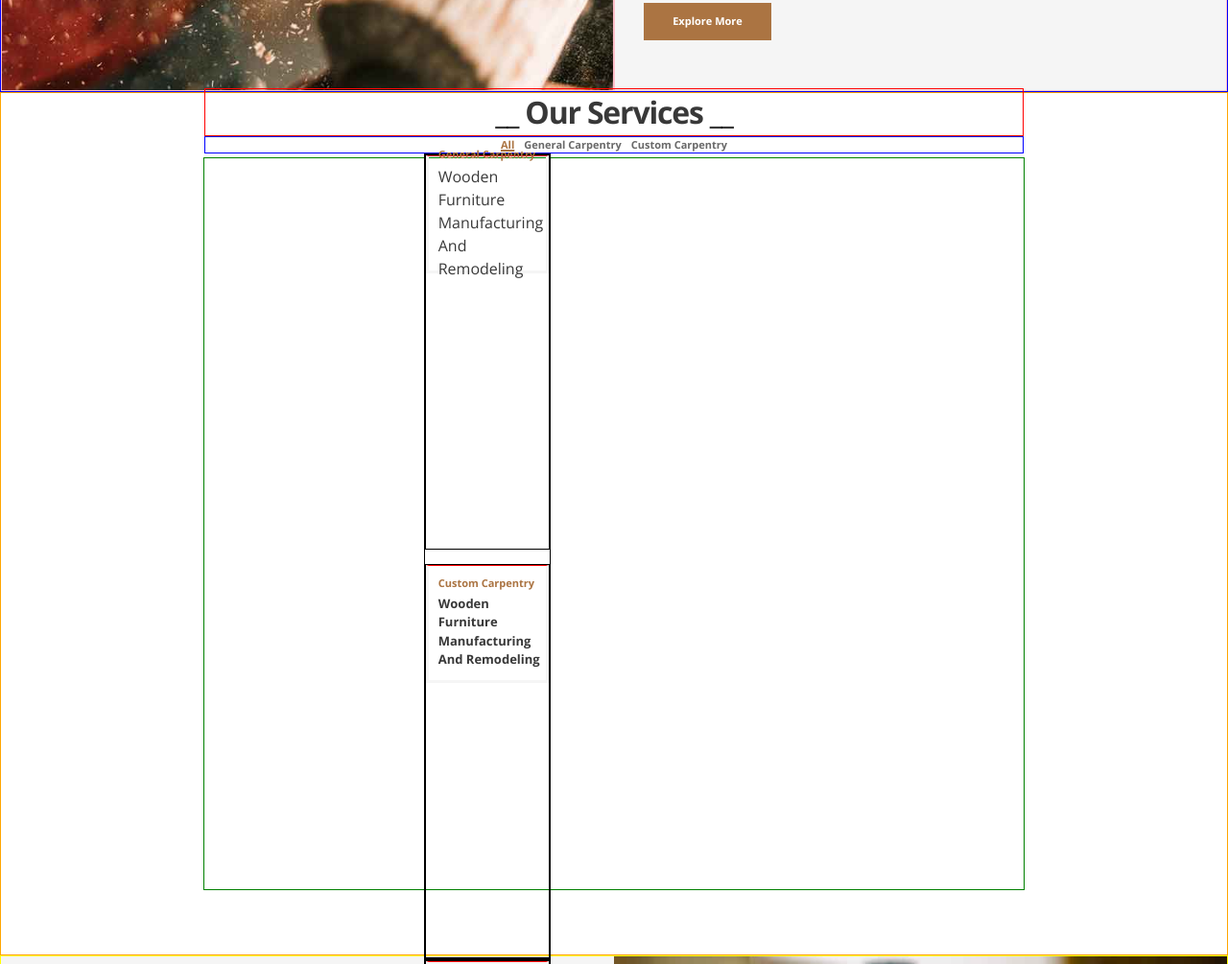
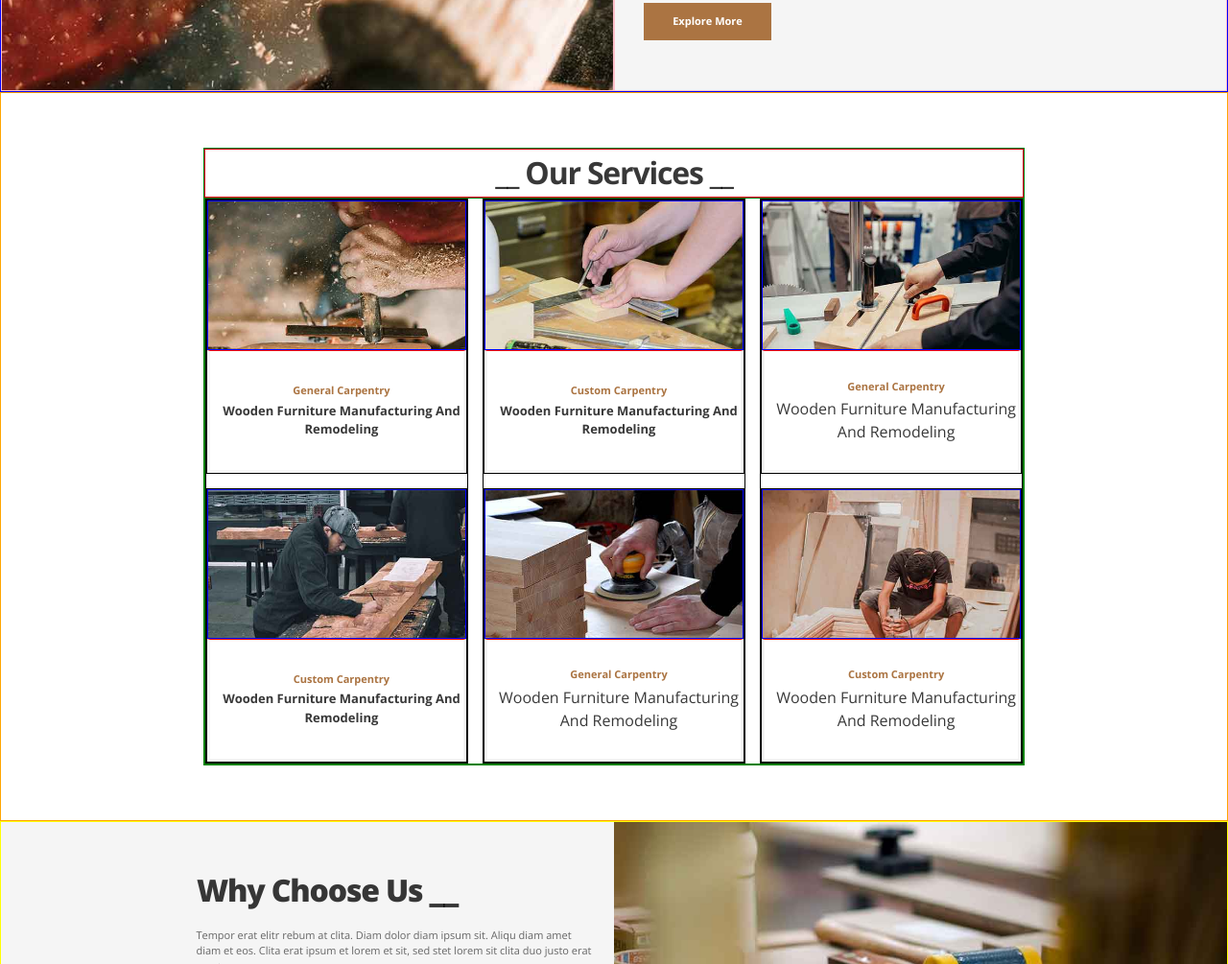
Before and after one commit to SiskaKizuato/projet_woody_VANDERSTRAETENkevin, a website: page index.html in a window 1280 px wide. Shown: the part 565-1570 px from the top of the page at 96% size. Drawn offline with nearby package versions, Linux system fonts and the light colour scheme.

Commit message:
s3 text a placer

```diff
--- a/index.html
+++ b/index.html
@@ -213,35 +213,30 @@
             <div class="s3-up-part">
                 <p class="txt-black fs-title">__ Our Services __</p>
             </div>
-            <div class="s3-mid-part">
-                <a href="" class="txt-bronze fs-txt all link-s3"><b>All</b></a>
-                <a href="" class="txt-dark fs-txt link-s3"><b>General Carpentry</b></a>
-                <a href="" class="txt-dark fs-txt link-s3"><b>Custom Carpentry</b></a>
-            </div>
             <div class="s3-down-part">
                 <div class="s3-container-left">
                     <div class="s3-box-up">
-                        <div class="s3-img folio1">
+                        <div class="s3-img folio4">
 
                         </div>
                         <div class="s3-txt">
                             <p class="txt-bronze fs-txt s3-space"><b>General Carpentry</b></p>
-                            <p class="txt-black fs-subtitles-s3">Wooden Furniture Manufacturing And Remodeling</p>
+                            <p class="txt-black fs-subtitles-s5">Wooden Furniture Manufacturing And Remodeling</p>
                         </div>
                     </div>
                     <div class="s3-box-down">
-                        <div class="s3-img folio4">
+                        <div class="s3-img folio5">
 
                         </div>
-                        <div class="s5-txt">
-                            <p class="txt-bronze fs-txt s5-space"><b>Custom Carpentry</b></p>
+                        <div class="s3-txt">
+                            <p class="txt-bronze fs-txt s3-space"><b>Custom Carpentry</b></p>
                             <p class="txt-black fs-subtitles-s5">Wooden Furniture Manufacturing And Remodeling</p>
                         </div>
                     </div>
                 </div>
                 <div class="s3-container-mid">
                     <div class="s3-box-up">
-                        <div class="s3-img folio2">
+                        <div class="s3-img folio1">
 
                         </div>
                         <div class="s3-txt">
@@ -250,7 +245,7 @@
                         </div>
                     </div>
                     <div class="s3-box-down">
-                        <div class="s3-img folio5">
+                        <div class="s3-img folio3">
 
                         </div>
                         <div class="s3-txt">
@@ -261,7 +256,7 @@
                 </div>
                 <div class="s3-container-right">
                     <div class="s3-box-up">
-                        <div class="s3-img folio3">
+                        <div class="s3-img folio2">
 
                         </div>
                         <div class="s3-txt">
--- a/src/sass/modules/_s3OurServices.scss
+++ b/src/sass/modules/_s3OurServices.scss
@@ -1,6 +1,6 @@
 .s3-ourservices{
     width: 100%;
-    height:900px;
+    height:760px;
     border: 1px solid orange;
     display: flex;
     justify-content: center;
@@ -17,24 +17,15 @@
 }
 .s3-up-part{
     width: 100%;
-    height: 7%;
+    height: 8%;
     border: 1px solid red;
     display: flex;
     justify-content: center;
     align-items: flex-start;
 }
-.s3-mid-part{
+.s3-down-part{
     width: 100%;
-    height: 5%;
-    border: 1px solid blue;
-    display: flex;
-    justify-content: center;
-    align-items: center;
-    gap: 10px;
-}
-.s5-down-part{
-    width: 100%;
-    height: 88%;
+    height: 92%;
     display: flex;
     border: 1px solid green;
     gap: 15px;
@@ -78,22 +69,24 @@
     width: 100%;
     border: 1px solid black;
 }
-.s5-img{
+.s3-img{
     border: 1px solid blue;
     width: 100%;
-    height:70%;
+    height:55%;
 }
 .s3-txt{
     border: 1px solid red;
     display: flex;
     flex-direction: column;
     justify-content: center;
+    align-items: center;
+    text-align: center;
     border-bottom: 3px solid #f5f5f5;
     border-left: 3px solid #f5f5f5;
     border-right: 3px solid #f5f5f5;
     padding-left: 10px;
     width: 100%;
-    height: 30%;
+    height: 45%;
 }
 .folio1{
     background-image: url("../../../public/img/portfolio-1.jpg");
```
Also changed, not shown: public/css/app.css.
